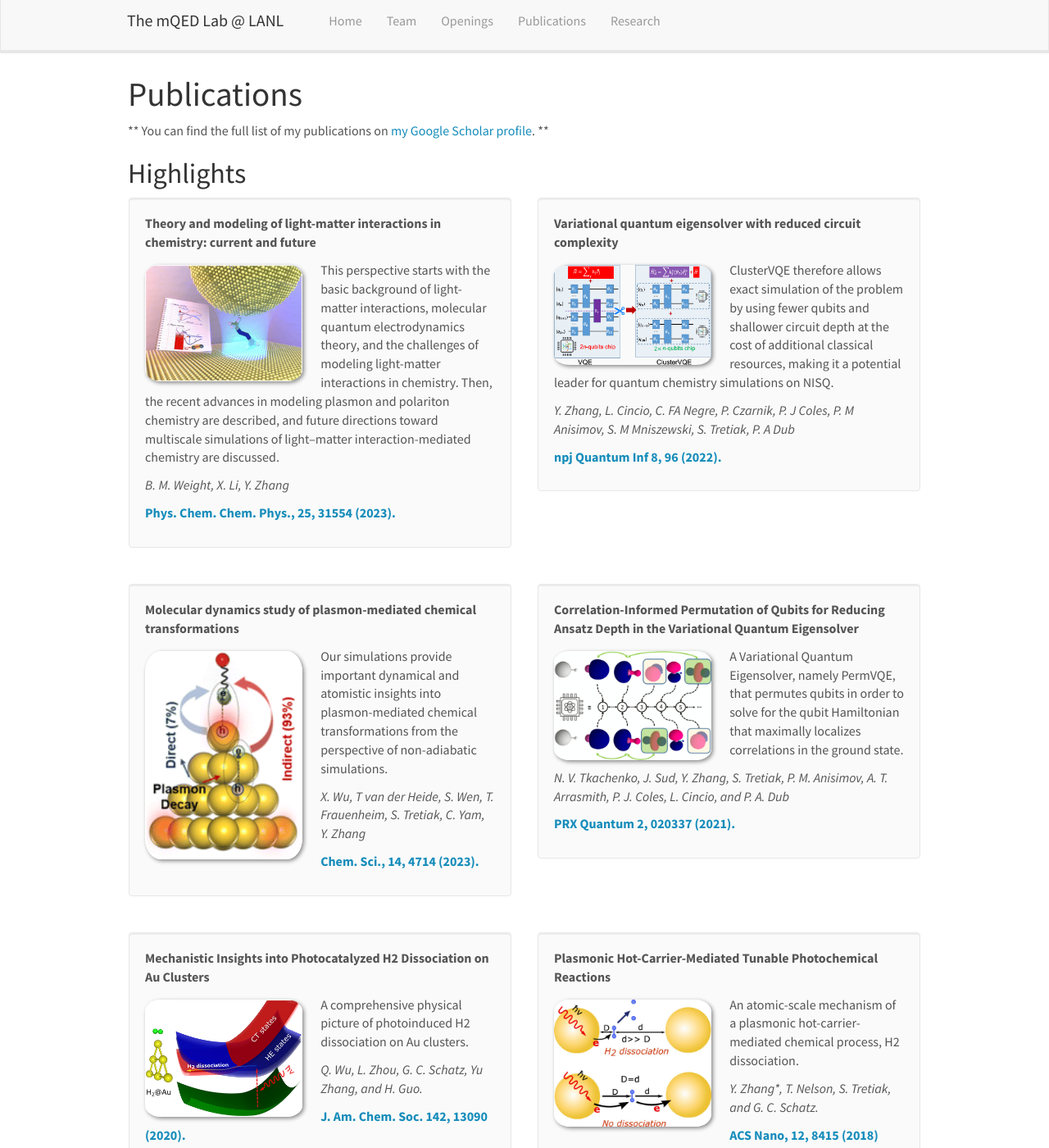
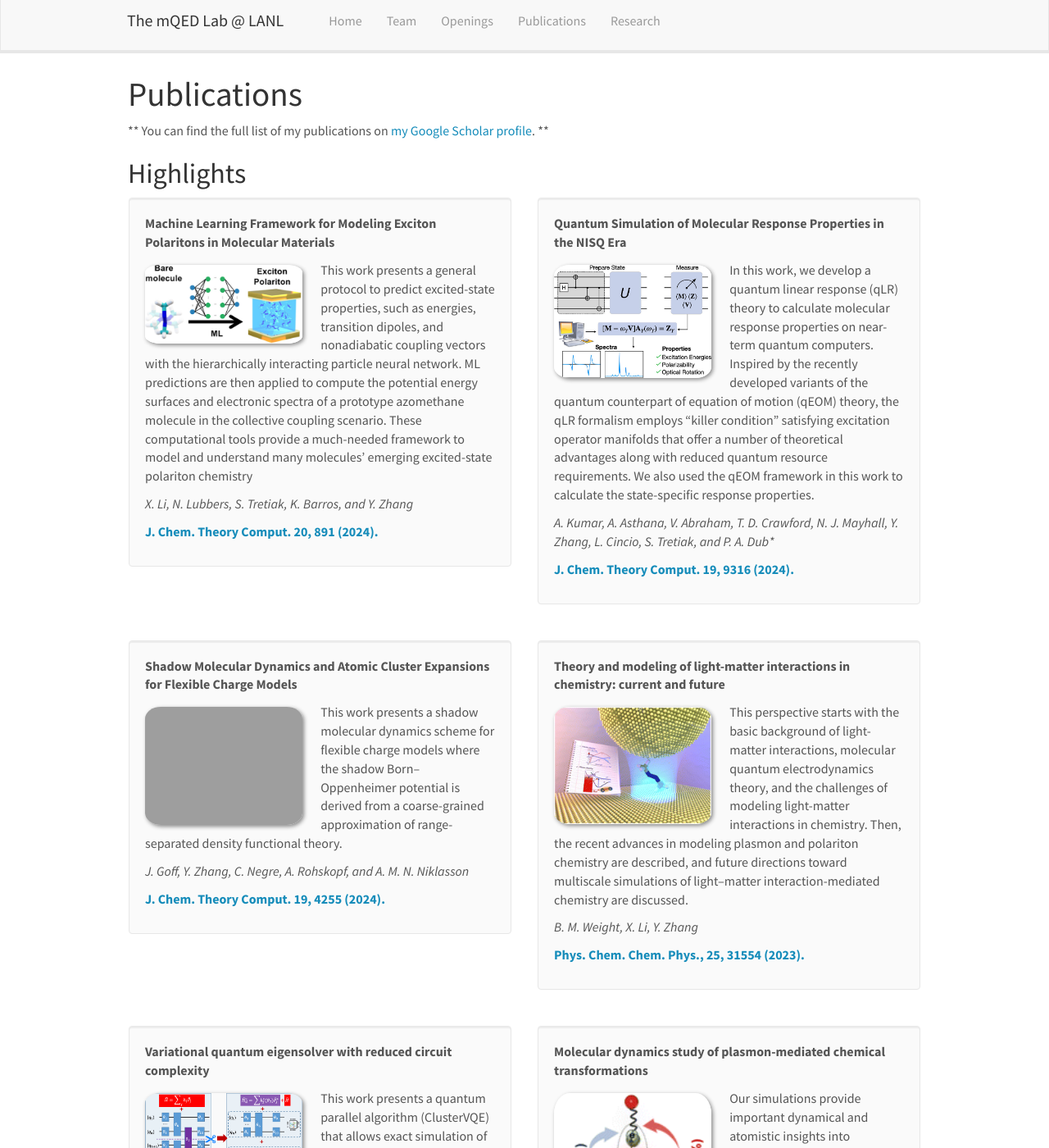
Before and after one commit to ares201005/ares201005.github.io, a Jekyll site: the page built from _pages/publications.md, in a window 1280 px wide and 1400 px high. Shown: the whole window at 82% size. Built offline with Jekyll 4.4.1, drawn with Linux system fonts in a browser that asks for light colours; nearby versions of some CDN libraries; a style sheet for code colours, icons or effects is not loaded; some of the changed text lies outside the part shown.

Commit message:
update pubs

```diff
--- a/_data/publist.yml
+++ b/_data/publist.yml
@@ -1,3 +1,32 @@
+
+- title: "Machine Learning Framework for Modeling Exciton Polaritons in Molecular Materials"
+  image: JCTC2024_ml.jpeg
+  description: This work presents a general protocol to predict excited-state properties, such as energies, transition dipoles, and nonadiabatic coupling vectors with the hierarchically interacting particle neural network. ML predictions are then applied to compute the potential energy surfaces and electronic spectra of a prototype azomethane molecule in the collective coupling scenario. These computational tools provide a much-needed framework to model and understand many molecules’ emerging excited-state polariton chemistry
+  authors: X. Li, N. Lubbers, S. Tretiak, K. Barros*, and Y. Zhang*
+  link:
+     url: https://doi.org/10.1021/acs.jctc.3c01068
+     display: J. Chem. Theory Comput. 20, 891 (2024).
+  highlight: 1
+
+- title: "Quantum Simulation of Molecular Response Properties in the NISQ Era"
+  image: JCTC2023_QLR.jpeg
+  description: In this work,  we develop a quantum linear response (qLR) theory to calculate molecular response properties on near-term quantum computers. Inspired by the recently developed variants of the quantum counterpart of equation of motion (qEOM) theory, the qLR formalism employs “killer condition” satisfying excitation operator manifolds that offer a number of theoretical advantages along with reduced quantum resource requirements. We also used the qEOM framework in this work to calculate the state-specific response properties.
+  authors: A. Kumar*, A. Asthana, V. Abraham, T. D. Crawford, N. J. Mayhall, Y. Zhang*, L. Cincio, S. Tretiak, and P. A. Dub*
+  link:
+     url: https://doi.org/10.1021/acs.jctc.3c00731
+     display: J. Chem. Theory Comput. 19, 9316 (2024).
+  highlight: 1
+
+- title: "Shadow Molecular Dynamics and Atomic Cluster Expansions for Flexible Charge Models"
+  image: JCTC2023_eqe.jpeg
+  description: This work presents a shadow molecular dynamics scheme for flexible charge models where the shadow Born–Oppenheimer potential is derived from a coarse-grained approximation of range-separated density functional theory.
+  authors: J. Goff*, Y. Zhang, C. Negre, A. Rohskopf, and A. M. N. Niklasson*
+  link:
+     url: https://doi.org/10.1021/acs.jctc.3c00349
+     display: J. Chem. Theory Comput. 19, 4255 (2024).
+  highlight: 1
+
+
 - title: "Theory and modeling of light-matter interactions in chemistry: current and future"
   image: pccp2023_toc.jpeg
   description: This perspective starts with the basic background of light-matter interactions, molecular quantum electrodynamics theory, and the challenges of modeling light-matter interactions in chemistry. Then, the recent advances in modeling plasmon and polariton chemistry are described, and future directions toward multiscale simulations of light–matter interaction-mediated chemistry are discussed.
@@ -9,7 +38,7 @@
 
 - title: "Variational quantum eigensolver with reduced circuit complexity"
   image: cluster_toc.png
-  description: ClusterVQE therefore allows exact simulation of the problem by using fewer qubits and shallower circuit depth at the cost of additional classical resources, making it a potential leader for quantum chemistry simulations on NISQ.
+  description: This work presents a quantum parallel algorithm (ClusterVQE) that allows exact simulation of the problem by using fewer qubits and shallower circuit depth at the cost of additional classical resources, making it a potential leader for quantum chemistry simulations on NISQ.
   authors: Y. Zhang, L. Cincio, C. FA Negre, P. Czarnik, P. J Coles, P. M Anisimov, S. M Mniszewski, S. Tretiak, P. A Dub
   link:
     url: https://doi.org/10.1038/s41534-022-00599-z
--- a/_data/team_members.yml
+++ b/_data/team_members.yml
@@ -21,6 +21,7 @@
   number_educ: 2
   education1: BSc in Physics/Chemistry, North Dakota State University
   education2: Master in Physics, North Dakota State University
+  education3: PhD candidate with Prof. Pengfei (Frank) Huo at Rochester University
 
 - name: Chance Lander
   photo: chance.jpeg
@@ -28,11 +29,12 @@
   email: chance.lander@ou.edu
   number_educ: 1
   education1: BSc in Biochemistry, University of Texas at Dallas
+  education2: PhD candidate with Prof. Yihan Shao at The University of Oklahoma
 
 - name: "This could be you !"
   photo: rock.jpg
-  info: See <a href="http://www.allanlab.org/vacancies">openings</a> for more info
-  email: milan.allan@gmail.com
+  info: See <a href="">openings</a> for more info
+  email: zhy@lanl.gov
   number_educ: 0
   education1:
   education2:
```
Also changed, not shown: images/pubpic/JCTC2023_QLR.jpeg (added), images/pubpic/JCTC2024_ml.jpeg (added), 1 other file.
